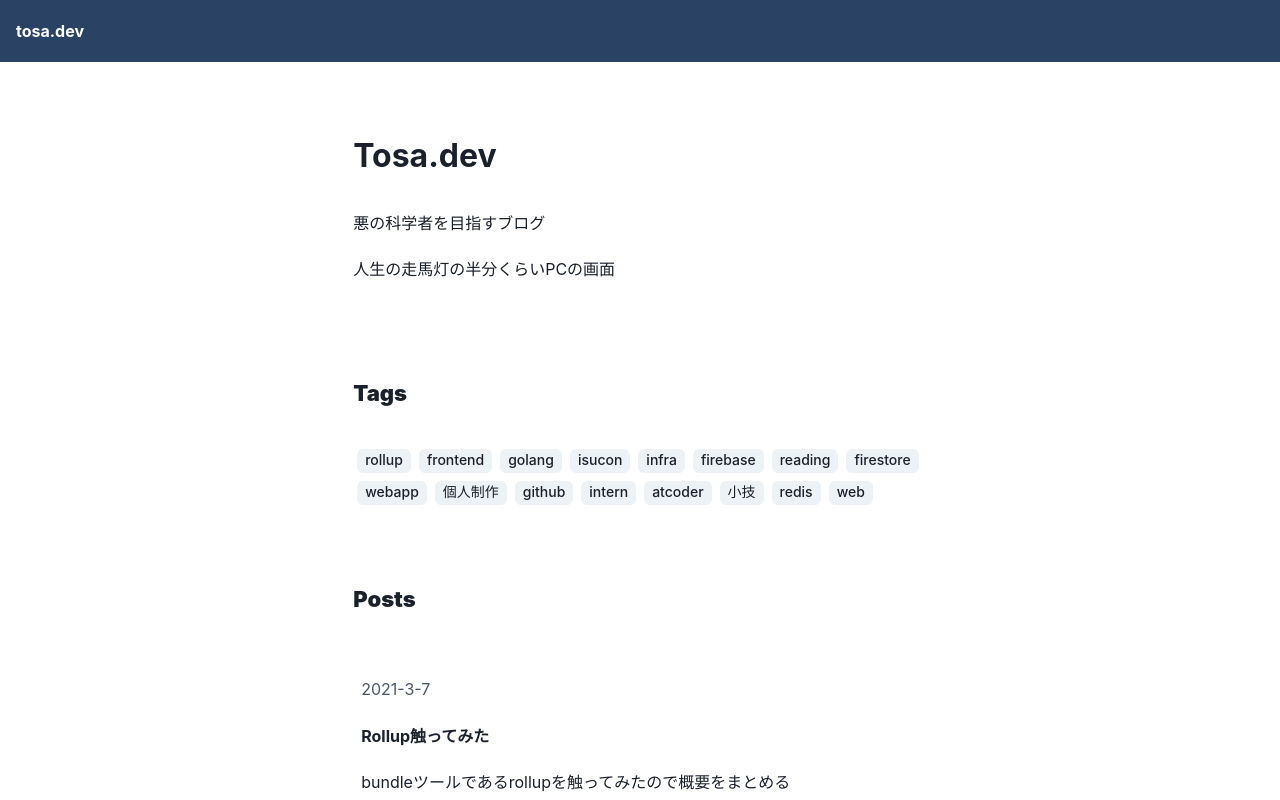
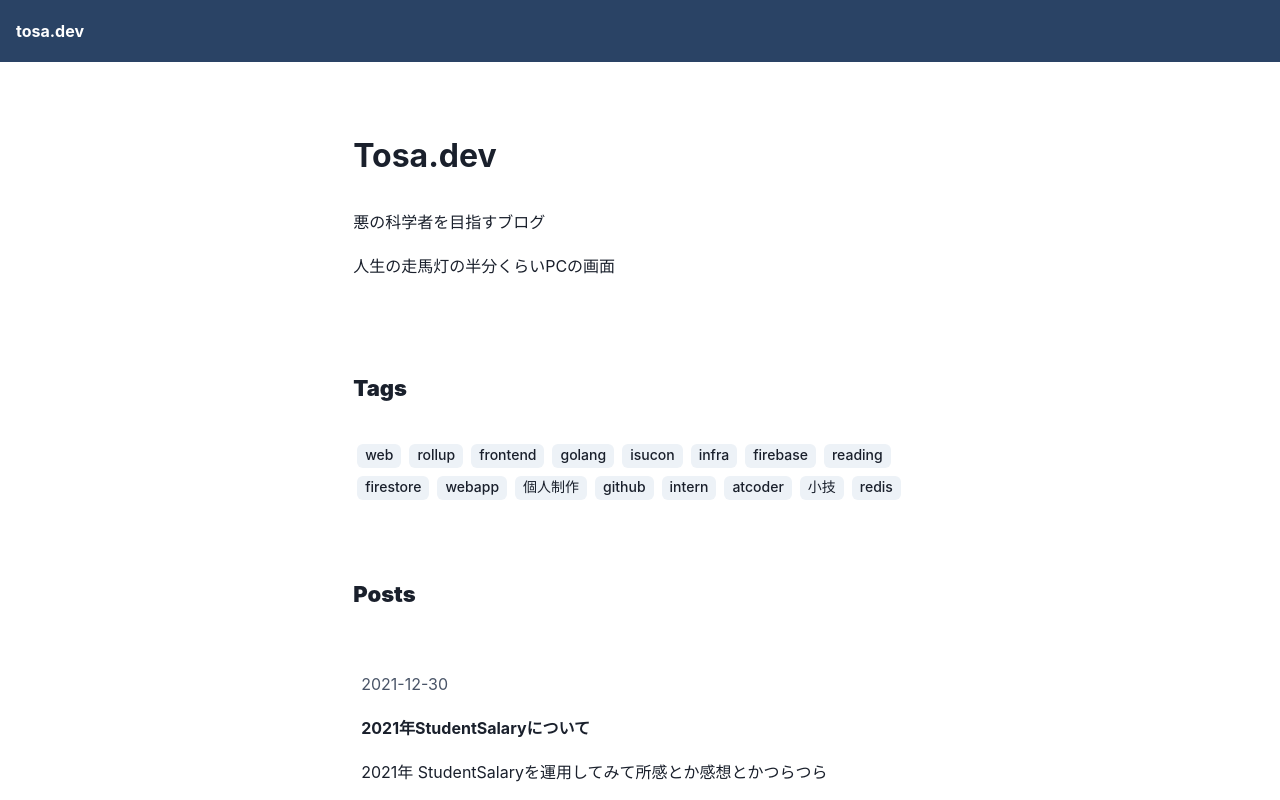
Before and after one commit to harukitosa/tosalab2, a Next.js app: page / in a window 1280 px wide. Shown: the top 800 px of the page. Built offline with nearby package versions, Linux system fonts and the light colour scheme.

Commit message:
fix line height

```diff
--- a/pages/index.tsx
+++ b/pages/index.tsx
@@ -63,6 +63,9 @@ function PostItem(props: Post) {
 export async function getStaticProps() {
   const path = "./posts/";
   const contents = getAllPostsData(path);
+  contents.forEach(item => {
+    console.log(item.data.slug)
+  })
   const tagSet = contents
                 .reduce((acc:Set<string> , val) => {
                   if (val.data.tags != null) {
--- a/posts/2021-student-salary.md
+++ b/posts/2021-student-salary.md
@@ -1,6 +1,6 @@
 ---
-title: 2021年 StudentSalaryについて
-date: "2021-12-31"
+title: 2021年StudentSalaryについて
+date: "2021-12-30"
 template: "post"
 draft: false
 slug: "2021-student-salary"
--- a/posts/ntt-performance-tuning.md
+++ b/posts/ntt-performance-tuning.md
@@ -1,6 +1,6 @@
 ---
 title: "NTT Performance Tuning Challenge参加してきてサーバーがI'll (not) be backと行ったきり戻ってこなかった話"
-date: "2021-2-7"
+date: "2021-02-07"
 template: "post"
 draft: false
 slug: "ntt-performance-tuning"
--- a/posts/report-rollup.md
+++ b/posts/report-rollup.md
@@ -1,6 +1,6 @@
 ---
 title: "Rollup触ってみた"
-date: "2021-3-7"
+date: "2021-03-07"
 template: "post"
 draft: false
 slug: "report-rollup"
--- a/styles/globals.css
+++ b/styles/globals.css
@@ -33,3 +33,7 @@ h3 {
 img {
   width: 100%;
 }
+
+p {
+  line-height: 1.75;
+}
--- a/utils/getPostsData.ts
+++ b/utils/getPostsData.ts
@@ -16,6 +16,6 @@ export function getAllPostsData(path: string) {
         .sort((a, b) => {
           const date = new Date(a?.data.date);
           const date1 = new Date(b?.data.date);
-          return date1.getTime() > date.getTime() ? 1 : -1;
+          return date1.getTime() - date.getTime();
     });
 }
```
